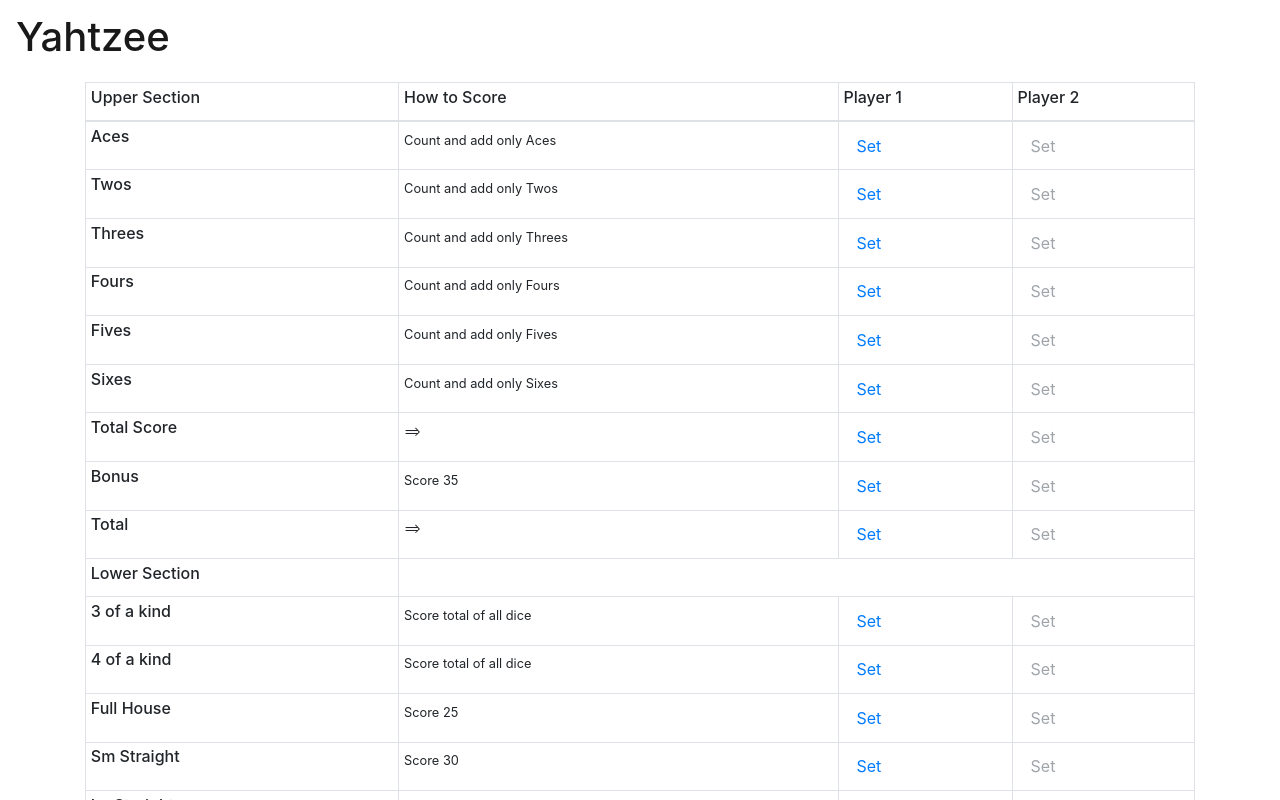
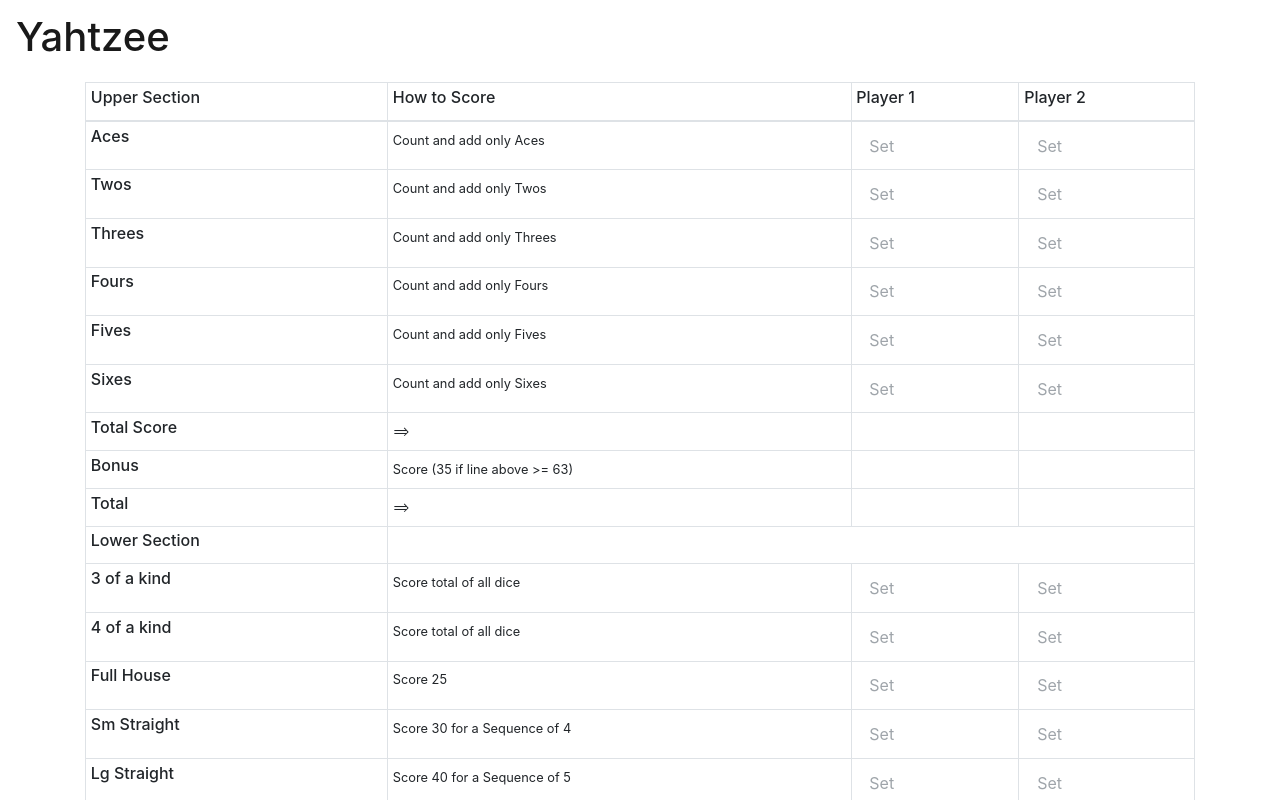
Before and after one commit to marcjmiller/yahtzee-react, a React (Create React App) app: page / in a window 1280 px wide. Shown: the top 800 px of the page. Built offline with nearby package versions, Linux system fonts and the light colour scheme.

Commit message:
started work towards scoring total rows, and expanded switch/case to cover all scores usable.

```diff
--- a/src/components/ScoreCard.tsx
+++ b/src/components/ScoreCard.tsx
@@ -1,16 +1,18 @@
-import React, { useState } from "react";
+import React, { useEffect, useState } from "react";
 
 import Table from "react-bootstrap/Table";
 import Container from "react-bootstrap/Container";
 
 import {
   currentRollType,
-  scoreCardSectionType, scoresType,
+  scoreCardSectionType,
+  scoresType,
+  slicesType,
   tableHeadingsType
 } from "../types/types";
 
 import DiceRoll from "./DiceRoll";
-import {Button} from "react-bootstrap";
+import { Button } from "react-bootstrap";
 
 export const ScoreCard = () => {
   const tableHeadings: tableHeadingsType = [
@@ -19,93 +21,90 @@
     "Player 1",
     "Player 2"
   ];
-
   const upperScoreCard: scoreCardSectionType = {
     aces: {
       label: "Aces",
-      guide: "Count and add only Aces",
+      guide: "Count and add only Aces"
     },
     twos: {
       label: "Twos",
-      guide: "Count and add only Twos",
+      guide: "Count and add only Twos"
     },
     threes: {
       label: "Threes",
-      guide: "Count and add only Threes",
+      guide: "Count and add only Threes"
     },
     fours: {
       label: "Fours",
-      guide: "Count and add only Fours",
+      guide: "Count and add only Fours"
     },
     fives: {
       label: "Fives",
-      guide: "Count and add only Fives",
+      guide: "Count and add only Fives"
     },
     sixes: {
       label: "Sixes",
-      guide: "Count and add only Sixes",
+      guide: "Count and add only Sixes"
     },
     totalTop: {
       label: "Total Score",
-      guide: "==>",
+      guide: "==>"
     },
     bonus: {
       label: "Bonus",
-      guide: "Score 35",
+      guide: "Score (35 if line above >= 63)"
     },
     totalUpperSection: {
       label: "Total",
-      guide: "==>",
+      guide: "==>"
     }
   };
-
   const lowerScoreCard: scoreCardSectionType = {
     threeOfAKind: {
       label: "3 of a kind",
-      guide: "Score total of all dice",
+      guide: "Score total of all dice"
     },
     fourOfAKind: {
       label: "4 of a kind",
-      guide: "Score total of all dice",
+      guide: "Score total of all dice"
     },
     fullHouse: {
       label: "Full House",
-      guide: "Score 25",
+      guide: "Score 25"
     },
     smStraight: {
       label: "Sm Straight",
-      guide: "Score 30",
+      guide: "Score 30 for a Sequence of 4"
     },
     lgStraight: {
       label: "Lg Straight",
-      guide: "Score 40",
+      guide: "Score 40 for a Sequence of 5"
     },
     yahtzee: {
       label: "Yahtzee",
-      guide: "Score 50",
+      guide: "Score 50 for a 5 of a kind"
     },
     chance: {
       label: "Chance",
-      guide: "Score total of all dice",
+      guide: "Score total of all dice"
     },
     bonusYahtzee: {
       label: "Bonus Yahtzee",
-      guide: "Score 100 each",
+      guide: "Score 100 each"
     },
     upperTotal: {
       label: "Upper Total",
-      guide: "==>",
+      guide: "==>"
     },
     totalLowerSection: {
       label: "Lower Total",
-      guide: "==>",
+      guide: "==>"
     },
     grandTotal: {
       label: "Grand Total",
-      guide: "==>",
+      guide: "==>"
     }
   };
-
   const initialRoll: currentRollType = {
     1: { rollValue: 1, isSelected: false },
     2: { rollValue: 2, isSelected: false },
@@ -113,7 +112,6 @@
     4: { rollValue: 4, isSelected: false },
     5: { rollValue: 5, isSelected: false }
   };
-
   const initialScores: scoresType = {
     aces: -1,
     twos: -1,
@@ -133,7 +131,7 @@
     chance: -1,
     bonusYahtzee: -1,
     totalLowerSection: -1,
-    grandTotal: -1,
+    grandTotal: -1
   };
 
   const [currentRoll, setCurrentRoll] = useState(initialRoll);
@@ -149,8 +147,6 @@
     setCurrentPlayerRoll(currentPlayerRoll + 1);
     if (currentPlayerRoll === 3) {
       handleSetCurrentPlayer();
-      handleSetCurrentPlayerRoll();
-      resetSelectedDice();
     }
   };
 
@@ -175,13 +171,10 @@
     const player = currentPlayer === 1 ? 2 : 1;
     setCurrentPlayer(player);
     setCurrentPlayerRoll(1);
+    resetSelectedDice();
   };
 
   const [currentPlayerRoll, setCurrentPlayerRoll] = useState(0);
-  const handleSetCurrentPlayerRoll = () => {
-    let roll = currentPlayerRoll < 3 ? currentPlayerRoll + 1 : 1;
-    setCurrentPlayerRoll(roll);
-  };
 
   const scoreAcesToSixes = (dieValue: number) => {
     let score: number = 0;
@@ -195,7 +188,7 @@
 
   const scoreDice = (index: string) => {
     let score: number = 0;
-    switch(index) {
+    switch (index) {
       case "aces": {
         score = scoreAcesToSixes(1);
         break;
@@ -220,55 +213,161 @@
         score = scoreAcesToSixes(6);
         break;
       }
+      case "threeOfAKind": {
+        break;
+      }
+      case "fourOfAKind": {
+        break;
+      }
+      case "fullHouse": {
+        break;
+      }
+      case "smStraight": {
+        break;
+      }
+      case "lgStraight": {
+        break;
+      }
+      case "yahtzee": {
+        break;
+      }
+      case "chance": {
+        break;
+      }
+      case "bonusYahtzee": {
+        break;
+      }
       default: {
         score = 0;
       }
     }
 
-    return score
+    return score;
+  };
+
+  const setPlayerTotals = () => {
+    [
+      "totalTop",
+      "totalUpperSection",
+      "upperTotal",
+      "totalLowerSection",
+      "grandTotal"
+    ].forEach(value => {
+      let p1TotalScore: number = 0;
+      let p2TotalScore: number = 0;
+      const slices: slicesType = {
+        totalTop: [0, 6],
+        totalUpperSection: [6, 2],
+        upperTotal: [8, 1],
+        totalLowerSection: [9, 8],
+        grandTotal: [17, 2]
+      };
+      const p1score = Object.values(player1Score)
+        .slice(slices[value][0], slices[value][1])
+        .reduce((a, b) => {
+          return a + b;
+        });
+      const p2score = Object.values(player2Score)
+        .slice(slices[value][0], slices[value][1])
+        .reduce((a, b) => {
+          return a + b;
+        });
+      if (p1score >= 0) {
+        p1TotalScore += p1score;
+      }
+      setPlayer1Score({ ...player1Score, [value]: p1TotalScore });
+      if (p2score >= 0) {
+        p2TotalScore += p2score;
+      }
+      setPlayer2Score({ ...player2Score, [value]: p2TotalScore });
+    });
   };
 
   const [player1Score, setPlayer1Score] = useState(initialScores);
 
   const handleSetPlayer1Score = (label: string, score: number) => {
-    setPlayer1Score({...player1Score, [label]: score})
+    setPlayer1Score({ ...player1Score, [label]: score });
+    handleSetCurrentPlayer();
+    setCurrentPlayerRoll(0);
   };
 
   const [player2Score, setPlayer2Score] = useState(initialScores);
 
   const handleSetPlayer2Score = (label: string, score: number) => {
-    setPlayer2Score({...player2Score, [label]: score})
+    setPlayer2Score({ ...player2Score, [label]: score });
+    handleSetCurrentPlayer();
+    setCurrentPlayerRoll(0);
   };
 
   const drawHeadings = () => {
     return tableHeadings.map(heading => {
       return (
-        <td key={"TD"+heading}>
+        <td key={"TD" + heading}>
           <h6>{heading}</h6>
         </td>
       );
     });
   };
 
+  //  useEffect(() => {
+  //    setPlayerTotals();
+  //  }, [player1Score, player2Score]);
+
   const drawScoreCard = (section: scoreCardSectionType) => {
     return Object.entries(section).map(row => {
       const index = row[0];
       const label = row[1].label;
       const guide = row[1].guide;
+      const skipRows = [
+        "totalTop",
+        "bonus",
+        "totalUpperSection",
+        "upperTotal",
+        "totalLowerSection",
+        "grandTotal"
+      ];
 
-      const p1Score = player1Score[index] >= 0 ? player1Score[index] : "Set";
-      const p2Score = player2Score[index] >= 0 ? player2Score[index] : "Set";
+      const p1Score = !skipRows.includes(index.valueOf())
+        ? player1Score[index] >= 0
+          ? player1Score[index]
+          : "Set"
+        : " ";
+      const p2Score = !skipRows.includes(index.valueOf())
+        ? player2Score[index] >= 0
+          ? player2Score[index]
+          : "Set"
+        : " ";
 
       return (
-        <tr key={"TR"+label}>
-          <td key={"TD"+label}>
+        <tr key={"TR" + label}>
+          <td key={"TD" + label}>
             <h6>{label}</h6>
           </td>
           <td>
             <small>{guide}</small>
           </td>
-          <td><Button variant="link" onClick={() => handleSetPlayer1Score(index, scoreDice(index))} disabled={p1Score >= 0 || currentPlayer === 2}>{p1Score}</Button></td>
-          <td><Button variant="link" onClick={() => handleSetPlayer2Score(index, scoreDice(index))} disabled={p2Score >= 0 || currentPlayer === 1}>{p2Score}</Button></td>
+          <td>
+            <Button
+              variant="link"
+              onClick={() => handleSetPlayer1Score(index, scoreDice(index))}
+              disabled={
+                p1Score >= 0 || currentPlayer === 2 || currentPlayerRoll === 0
+              }
+            >
+              {p1Score}
+            </Button>
+          </td>
+          <td>
+            <Button
+              variant="link"
+              onClick={() => handleSetPlayer2Score(index, scoreDice(index))}
+              disabled={
+                p2Score >= 0 || currentPlayer === 1 || currentPlayerRoll === 0
+              }
+            >
+              {p2Score}
+            </Button>
+          </td>
         </tr>
       );
     });
--- a/src/types/types.ts
+++ b/src/types/types.ts
@@ -15,6 +15,10 @@
   [index: string] : number
 }
 
+export type slicesType = {
+  [index: string]: number[]
+}
+
 export interface DiceRollState {
   currentRoll: currentRollType;
   handleRollDice: Function;
```
